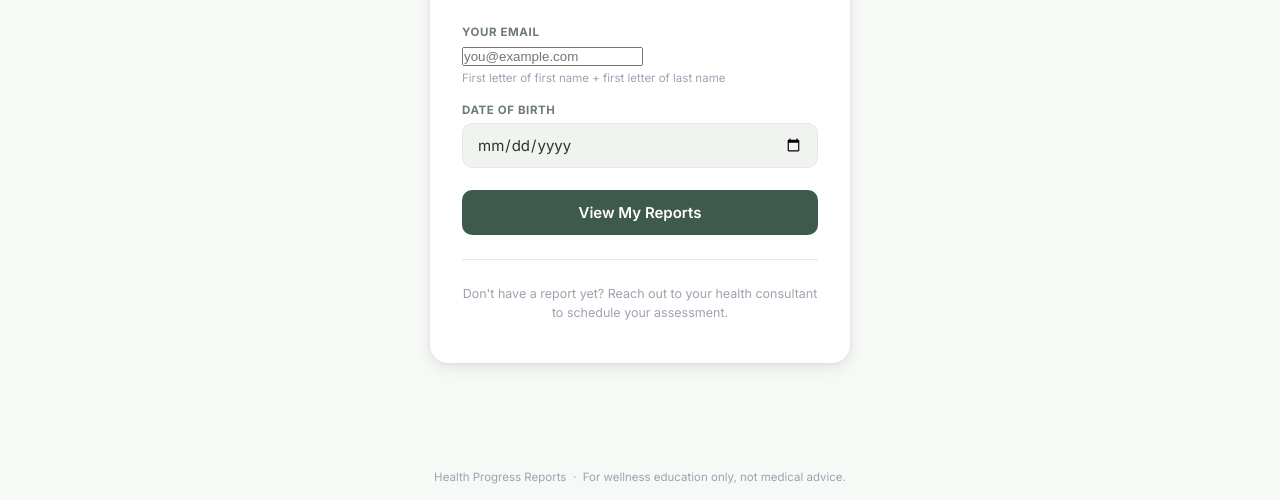
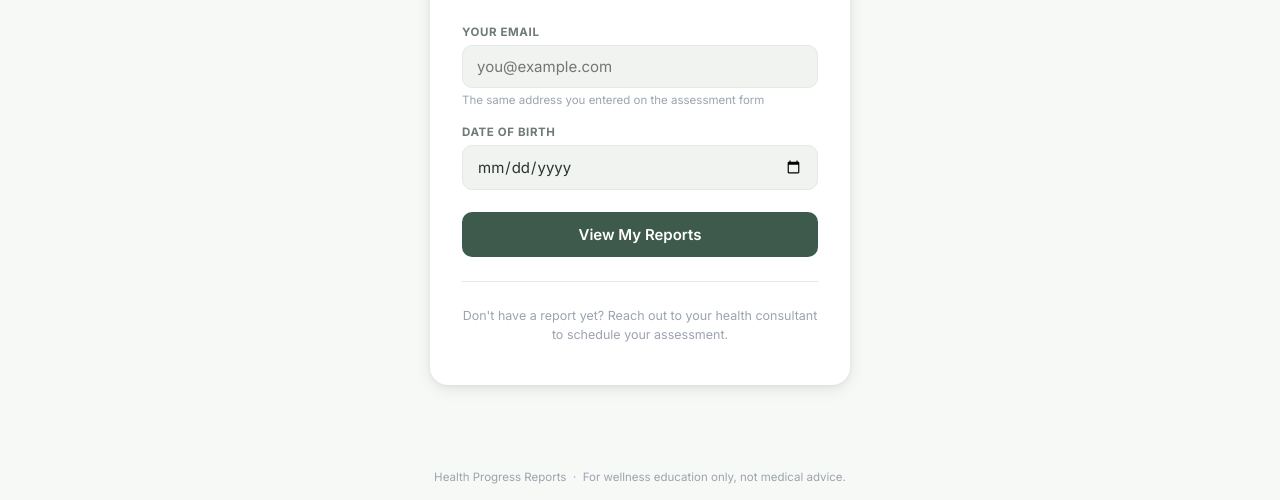
Before and after one commit to Johnnnyay/product-marketing, a website: page my-report.html in a window 1280 px wide. Shown: the part 300-800 px from the top of the page. Drawn offline with Linux system fonts and the light colour scheme.

Commit message:
Fix the email field's styling and its leftover hint
Two mistakes from the initials-to-email change. The input rules were written as
input[type="text"], input[type="date"], so switching the field to type="email"
dropped it out of the selector entirely and it rendered unstyled next to a styled
date field. And the hint under it still read 'First letter of first name + first
letter of last name', which described the field that no longer exists -- my
earlier replacement targeted a <p> and the markup uses <div class="hint">.

Both inputs now measure identically: same width, background, radius and padding.

```diff
--- a/my-report.html
+++ b/my-report.html
@@ -116,7 +116,7 @@
     margin-bottom: 6px;
   }
   .field { margin-bottom: 18px; }
-  input[type="text"], input[type="date"] {
+  input[type="text"], input[type="email"], input[type="date"] {
     width: 100%;
     padding: 11px 14px;
     border: 1.5px solid var(--gray-200);
@@ -128,7 +128,7 @@
     transition: border-color 0.15s, background 0.15s;
     background: var(--gray-100);
   }
-  input[type="text"]:focus, input[type="date"]:focus {
+  input[type="text"]:focus, input[type="email"]:focus, input[type="date"]:focus {
     border-color: var(--green);
     background: white;
   }
@@ -363,7 +363,7 @@
     <div class="field">
       <label for="email">Your Email</label>
       <input type="email" id="email" placeholder="you@example.com" autocomplete="email" autocapitalize="off" spellcheck="false">
-      <div class="hint">First letter of first name + first letter of last name</div>
+      <div class="hint">The same address you entered on the assessment form</div>
     </div>
 
     <div class="field">
```
